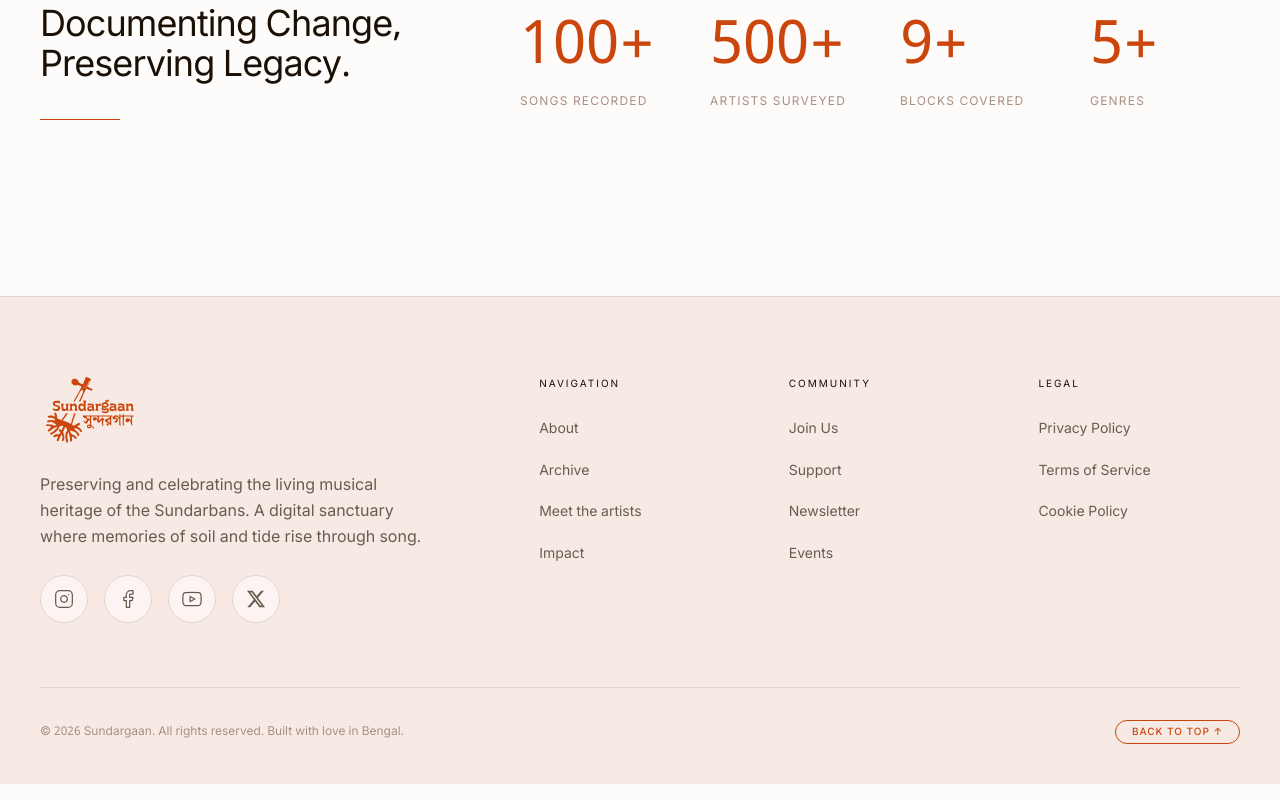
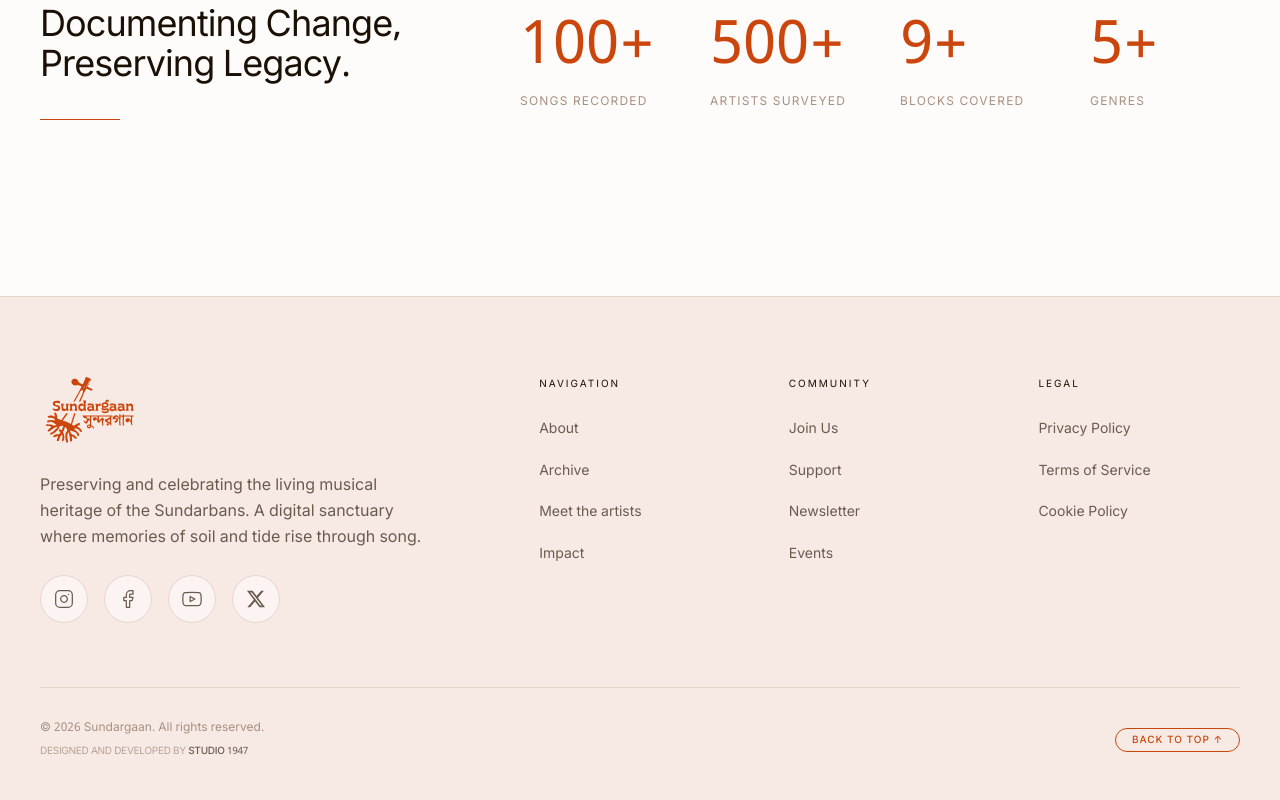
Before and after one commit to Studio-1947/sundargaan-webapp, a React (Vite) app: page / in a window 1280 px wide. Shown: the part 2668-3468 px from the top of the page. Built offline with nearby package versions, Linux system fonts and the light colour scheme; no server answers; a web font is replaced by a local one.

Commit message:
feat: implement Footer component and LanguageContext for internationalized site navigation

```diff
--- a/src/components/layout/Footer.tsx
+++ b/src/components/layout/Footer.tsx
@@ -114,9 +114,22 @@ const Footer: React.FC = () => {
 
         {/* Bottom Bar */}
         <div className="border-t border-[#e5d5cd] pt-8 flex flex-col md:flex-row justify-between items-center gap-6">
-          <p className="font-body text-xs text-[#a89080]">
-            © {currentYear} Sundargaan. {t('footer.rights')}
-          </p>
+          <div className="space-y-2 text-center md:text-left">
+            <p className="font-body text-xs text-[#a89080]">
+              © {currentYear} Sundargaan. {t('footer.rights')}
+            </p>
+            <p className="font-body text-[10px] text-[#a89080]/80 uppercase tracking-tight">
+              {t('footer.dev')}{' '}
+              <a
+                href="https://1947.io"
+                target="_blank"
+                rel="noopener noreferrer"
+                className="text-[#6b5b4f] hover:text-[#CB460C] transition-colors duration-300 font-medium"
+              >
+                Studio 1947
+              </a>
+            </p>
+          </div>
           <div className="flex gap-8">
             <Button
               variant="outline"
--- a/src/context/LanguageContext.tsx
+++ b/src/context/LanguageContext.tsx
@@ -98,7 +98,8 @@ const translations: Translations = {
   'footer.privacy': { EN: 'Privacy Policy', BN: 'গোপনীয়তা নীতি' },
   'footer.terms': { EN: 'Terms of Service', BN: 'পরিষেবার শর্তাবলী' },
   'footer.cookies': { EN: 'Cookie Policy', BN: 'কুকি নীতি' },
-  'footer.rights': { EN: 'All rights reserved. Built with love in Bengal.', BN: 'সর্বস্বত্ব সংরক্ষিত। বাংলায় ভালোবাসায় নির্মিত।' },
+  'footer.rights': { EN: 'All rights reserved.', BN: 'সর্বস্বত্ব সংরক্ষিত।' },
+  'footer.dev': { EN: 'Designed and Developed by', BN: 'পরিকল্পিত ও তৈরি করেছে' },
   'footer.top': { EN: 'Back to top', BN: 'উপরে ফিরে যান' },
 
   // Impact Page Detailed
```
